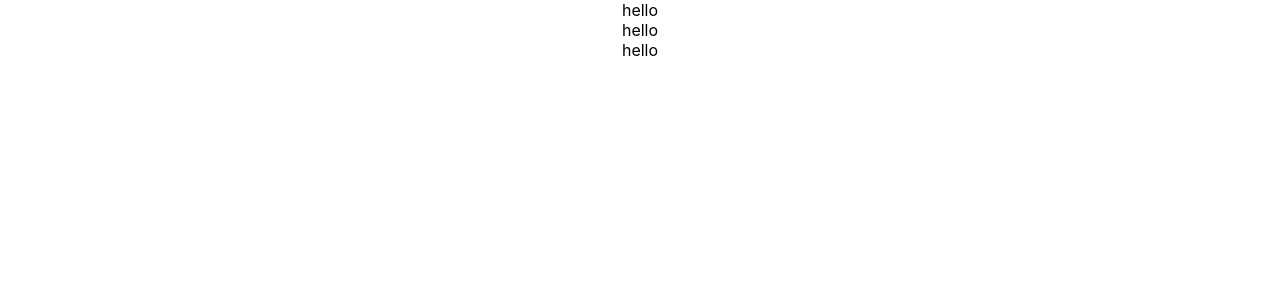
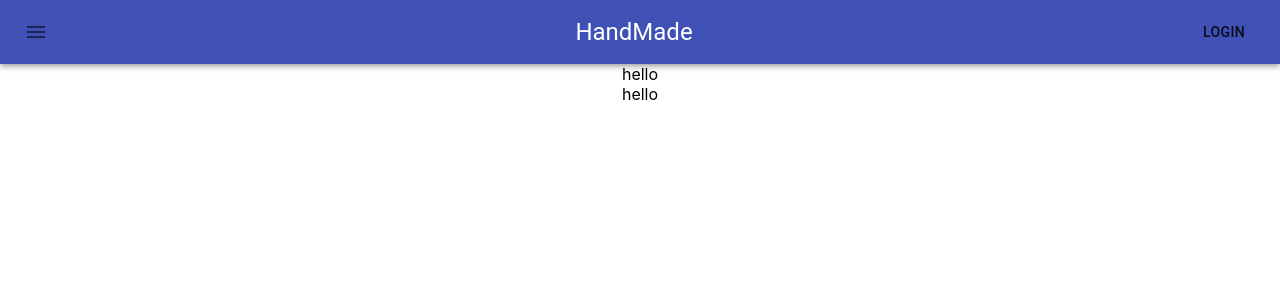
Before and after one commit to Maymonah98/react-shopping-app, a React (Create React App) app: page / in a window 1280 px wide. Shown: the top 300 px of the page. Built offline with nearby package versions, Linux system fonts and the light colour scheme.

Commit message:
add header

```diff
--- a/src/components/Header/index.js
+++ b/src/components/Header/index.js
@@ -1,14 +1,48 @@
 import React from 'react';
+import { makeStyles } from '@material-ui/core/styles';
+import AppBar from '@material-ui/core/AppBar';
+import Toolbar from '@material-ui/core/Toolbar';
+import Typography from '@material-ui/core/Typography';
+import Button from '@material-ui/core/Button';
+import IconButton from '@material-ui/core/IconButton';
+import MenuIcon from '@material-ui/icons/Menu';
 
+
+const useStyles = makeStyles((theme) => ({
+  root: {
+    flexGrow: 1,
+  },
+  menuButton: {
+    marginRight: theme.spacing(2),
+  },
+  title: {
+    flexGrow: 1,
+  },
+}));
 
 
 function Header() {
-    return (
-      <div >
-        hello
+  const classes = useStyles();
 
-      </div>
-    );
+  return (
+    <div className={classes.root}>
+      <AppBar position="static">
+        <Toolbar>
+          <IconButton edge="start" className={classes.menuButton} aria-label="menu">
+            <MenuIcon />
+          </IconButton>
+          <Typography
+          component="h2"
+          variant="h5"
+          align="center"
+          noWrap className={classes.title}>
+            HandMade
+          </Typography>
+          <Button >Login</Button>
+        </Toolbar>
+      </AppBar>
+    </div>
+  );
   }
 
   export default Header;
```
